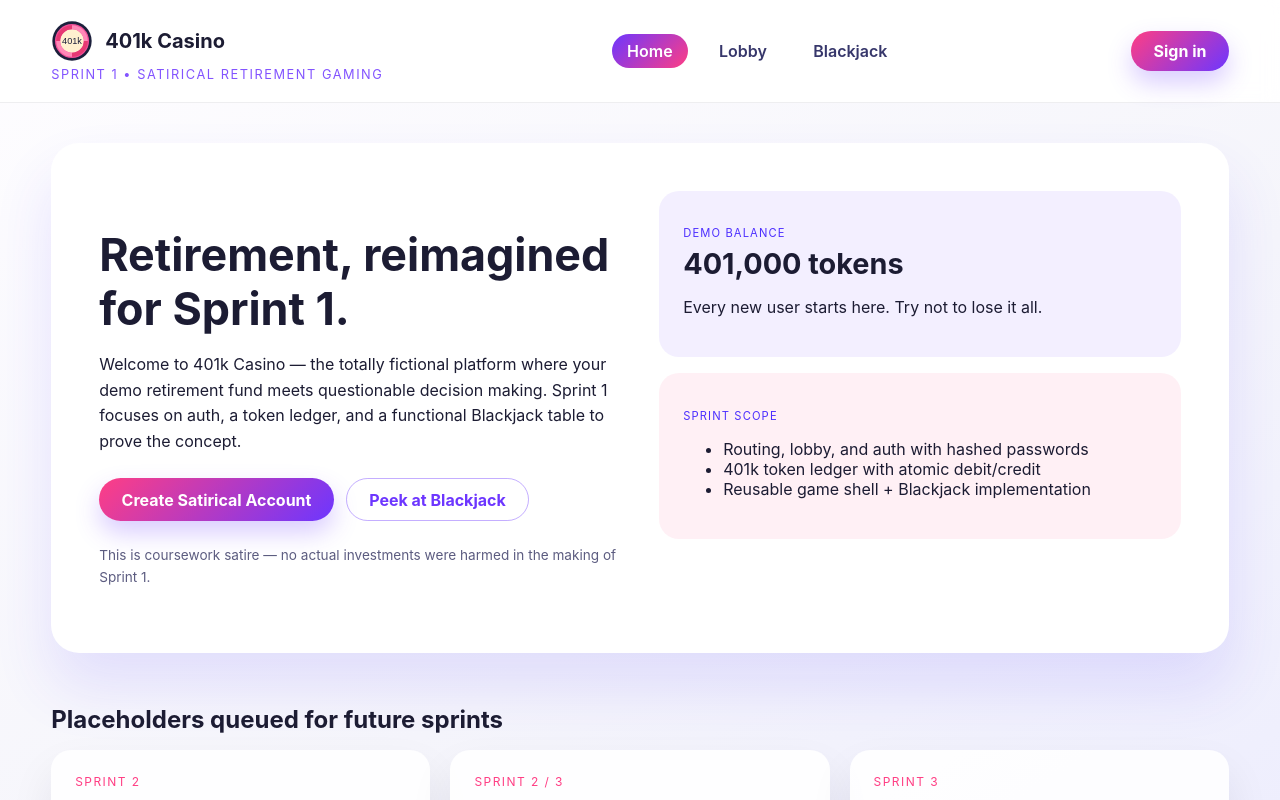
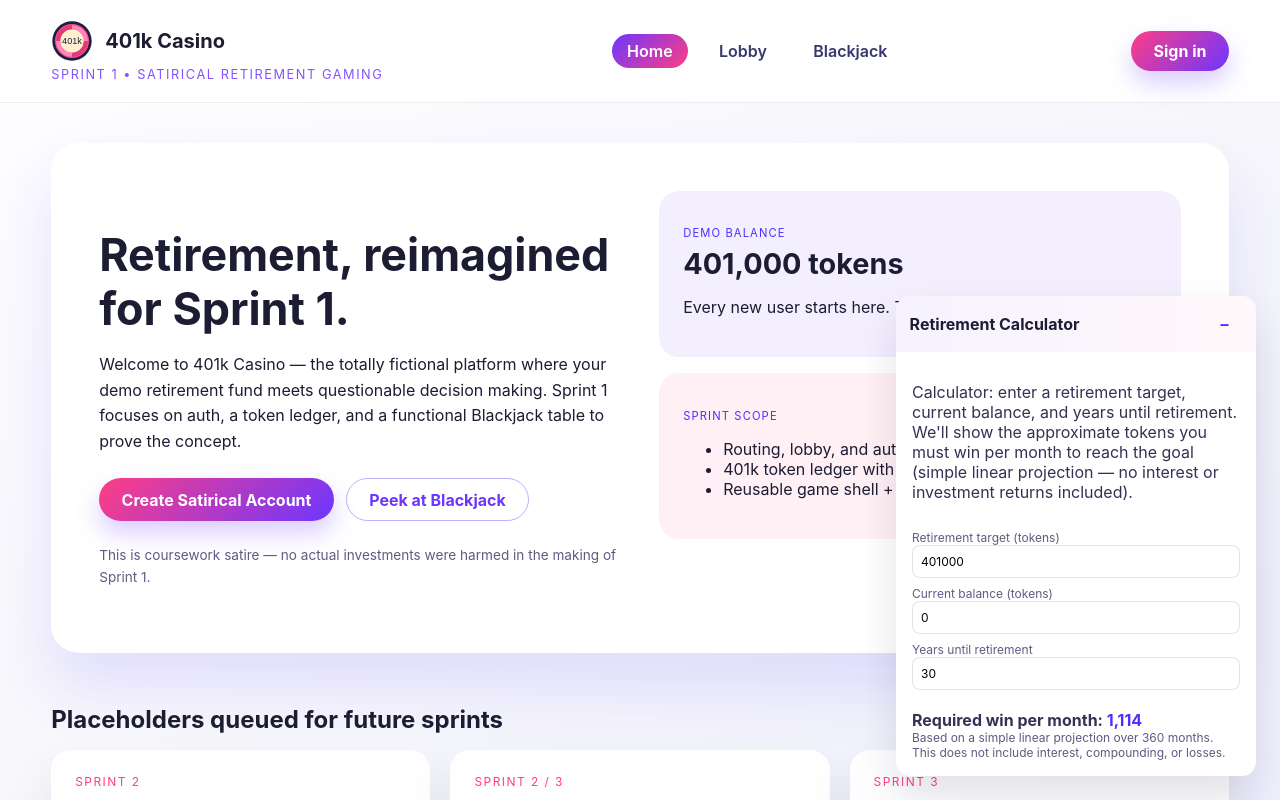
Before and after one commit to avutuan/581-project, a React (Vite) app in the folder casino-401k-app/: page / in a window 1280 px wide. Shown: the top 800 px of the page. Built offline with nearby package versions, Linux system fonts and the light colour scheme; no server answers.

Commit message:
added pop up

```diff
--- a/casino-401k-app/src/pages/LandingPage.jsx
+++ b/casino-401k-app/src/pages/LandingPage.jsx
@@ -1,14 +1,114 @@
+import React, { useState } from 'react';
 import { Link } from 'react-router-dom';
 import { useSupabaseAuth } from '../context/SupabaseAuthContext.jsx';
 import { upcomingOverview } from '../data/games.js';
 
 const LandingPage = () => {
   const { isAuthenticated } = useSupabaseAuth();
+  const [popupOpen, setPopupOpen] = useState(true);
+  const [landingTarget, setLandingTarget] = useState(401000);
+  const [landingCurrent, setLandingCurrent] = useState(0);
+  const [landingYears, setLandingYears] = useState(30);
   const primaryCta = isAuthenticated ? '/lobby' : '/login';
   const primaryLabel = isAuthenticated ? 'Jump to Lobby' : 'Create Satirical Account';
 
+  /* Small display helper - simple math: (target - current) / (years * 12) */
+  function ResultDisplay({ target, current, years }) {
+    if (!Number.isFinite(target) || target <= 0) {
+      return <p style={{ color: '#c81d4f' }}>Enter a valid retirement target above.</p>;
+    }
+
+    const remaining = Math.max(0, target - (Number.isFinite(current) ? current : 0));
+    const months = Math.max(1, Math.floor((Number.isFinite(years) && years > 0 ? years : 0) * 12));
+    const perMonth = months > 0 ? remaining / months : Infinity;
+
+    return (
+      <div>
+        <p style={{ margin: 0, fontWeight: 700 }}>
+          Required win per month: <span style={{ color: '#4d2fff' }}>{isFinite(perMonth) ? Math.ceil(perMonth).toLocaleString() : '—'}</span>
+        </p>
+        <p style={{ margin: 0, fontSize: 12, color: '#5c5c80' }}>
+          Based on a simple linear projection over {months} months. This does not include
+          interest, compounding, or losses.
+        </p>
+      </div>
+    );
+  }
+
   return (
     <div className="page landing-page">
+      {/* Simple toggleable popup — opens by default and can be minimized */}
+      <div className={`landing-popup ${popupOpen ? 'landing-popup--open' : 'landing-popup--min'}`}>
+        <div className="landing-popup__header">
+          <strong>Retirement Calculator</strong>
+          <div className="landing-popup__controls">
+            <button
+              className="landing-popup__control"
+              aria-label={popupOpen ? 'Minimize popup' : 'Open popup'}
+              onClick={() => setPopupOpen((s) => !s)}
+            >
+              {popupOpen ? '–' : '+'}
+            </button>
+          </div>
+        </div>
+        {popupOpen && (
+          <div className="landing-popup__body">
+            <p>
+              Calculator: enter a retirement target, current balance, and years until retirement.
+              We'll show the approximate tokens you must win per month to reach the goal (simple
+              linear projection — no interest or investment returns included).
+            </p>
+
+            {/* Calculator inputs */}
+            <div style={{ display: 'grid', gap: 8 }}>
+              <label style={{ fontSize: 12, color: '#5c5c80' }}>
+                Retirement target (tokens)
+                <input
+                  type="number"
+                  min="0"
+                  step="1"
+                  value={Number.isFinite(Number(landingTarget)) ? landingTarget : ''}
+                  onChange={(e) => setLandingTarget(e.target.value)}
+                  style={{ width: '100%', padding: '0.5rem', borderRadius: 8, border: '1px solid rgba(28,28,51,0.12)' }}
+                />
+              </label>
+
+              <label style={{ fontSize: 12, color: '#5c5c80' }}>
+                Current balance (tokens)
+                <input
+                  type="number"
+                  min="0"
+                  step="1"
+                  value={Number.isFinite(Number(landingCurrent)) ? landingCurrent : ''}
+                  onChange={(e) => setLandingCurrent(e.target.value)}
+                  style={{ width: '100%', padding: '0.5rem', borderRadius: 8, border: '1px solid rgba(28,28,51,0.12)' }}
+                />
+              </label>
+
+              <label style={{ fontSize: 12, color: '#5c5c80' }}>
+                Years until retirement
+                <input
+                  type="number"
+                  min="0"
+                  step="1"
+                  value={Number.isFinite(Number(landingYears)) ? landingYears : ''}
+                  onChange={(e) => setLandingYears(e.target.value)}
+                  style={{ width: '100%', padding: '0.5rem', borderRadius: 8, border: '1px solid rgba(28,28,51,0.12)' }}
+                />
+              </label>
+            </div>
+
+            {/* Result */}
+            <div style={{ marginTop: 8 }}>
+              <ResultDisplay
+                target={Number(landingTarget)}
+                current={Number(landingCurrent)}
+                years={Number(landingYears)}
+              />
+            </div>
+          </div>
+        )}
+      </div>
       <section className="hero-card">
         <div className="hero-card__content">
           <h1>Retirement, reimagined for Sprint 1.</h1>
--- a/casino-401k-app/src/styles.css
+++ b/casino-401k-app/src/styles.css
@@ -798,6 +798,78 @@ textarea {
   font-weight: 700;
 }
 
+/* Landing page popup styles */
+.landing-popup {
+  position: fixed;
+  right: 1.5rem;
+  bottom: 1.5rem;
+  width: min(360px, calc(100% - 3rem));
+  background: white;
+  border-radius: 14px;
+  box-shadow: 0 20px 40px rgba(28, 28, 51, 0.12);
+  overflow: hidden;
+  transition: transform 180ms ease, opacity 180ms ease, height 180ms ease;
+  z-index: 60;
+}
+
+.landing-popup--min {
+  width: 245px;
+  height: 48px;
+  transform: translateY(0);
+}
+
+.landing-popup--open {
+  height: auto;
+  transform: translateY(0);
+}
+
+.landing-popup__header {
+  display: flex;
+  align-items: center;
+  justify-content: space-between;
+  gap: 0.5rem;
+  padding: 0.6rem 0.85rem;
+  background: linear-gradient(90deg, rgba(109,54,255,0.06), rgba(255,62,132,0.04));
+}
+
+.landing-popup__controls {
+  display: flex;
+  align-items: center;
+}
+
+.landing-popup__control {
+  border: none;
+  background: transparent;
+  width: 36px;
+  height: 36px;
+  border-radius: 8px;
+  cursor: pointer;
+  font-weight: 700;
+  color: #4d2fff;
+}
+
+.landing-popup__body {
+  padding: 0.9rem 1rem 1rem 1rem;
+  color: #333254;
+  display: flex;
+  flex-direction: column;
+  gap: 0.75rem;
+}
+
+@media (max-width: 520px) {
+  .landing-popup {
+    left: 1rem;
+    right: 1rem;
+    width: auto;
+  }
+  .landing-popup--min {
+    left: 1rem;
+    right: 1rem;
+    width: auto;
+    max-width: none;
+  }
+}
+
 .round-history__outcome--win,
 .round-history__outcome--blackjack {
   color: #1a9b5b;
```
